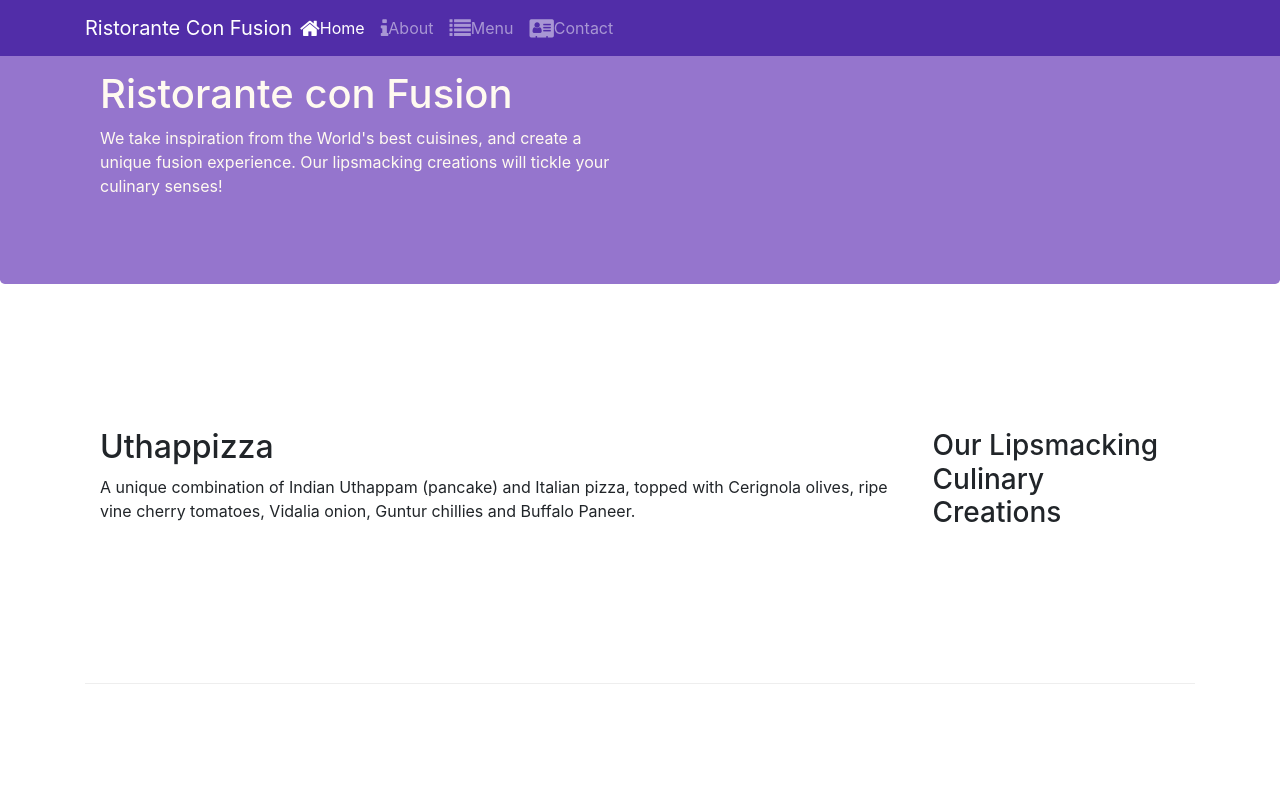
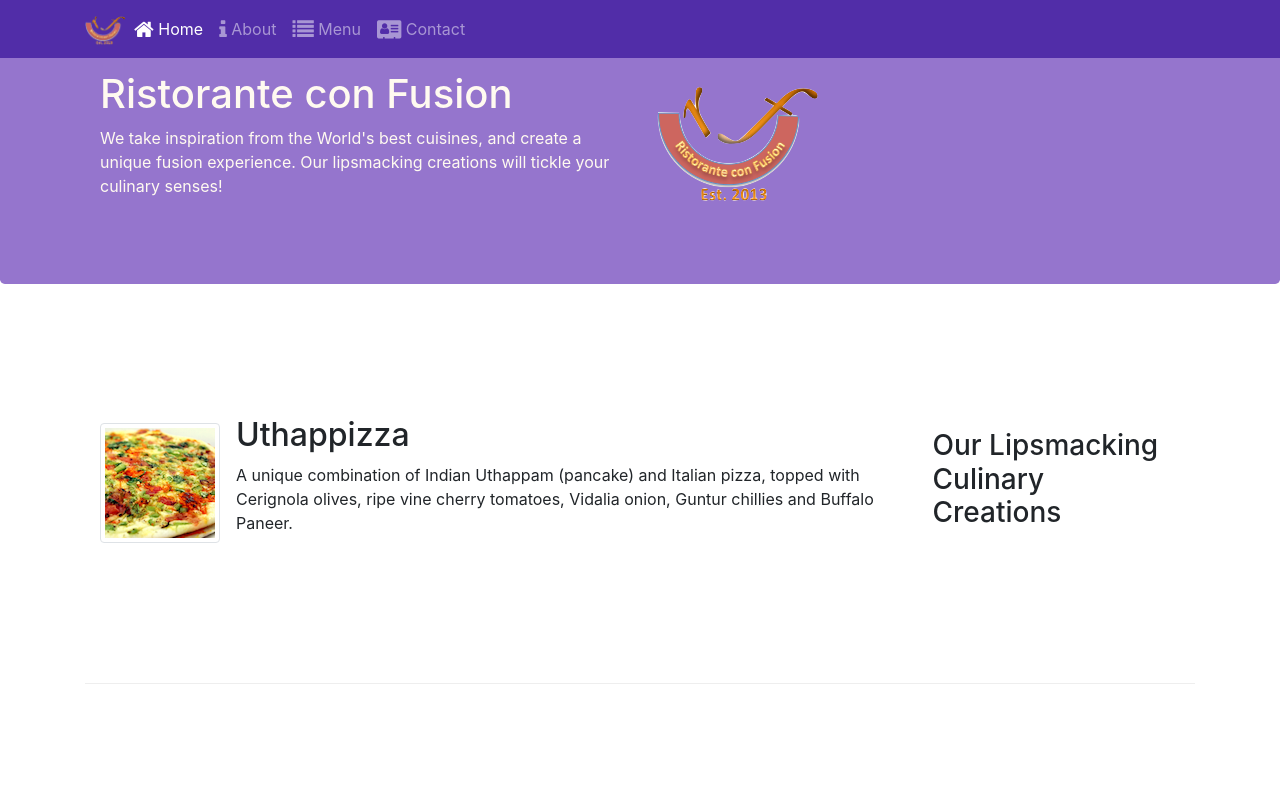
Before and after one commit to DjaMingan/fullstack_mooc, a website: page index.html in a window 1280 px wide. Shown: the top 800 px of the page. Drawn offline with nearby package versions, Linux system fonts and the light colour scheme.

Commit message:
Images & Media

```diff
--- a/index.html
+++ b/index.html
@@ -22,13 +22,13 @@
       <button class="navbar-toggler" type="button" data-toggle="collapse" data-target="#Navbar" name="toggleBtn">
         <span class="navbar-toggler-icon"</span>
       </button>
-        <a class="navbar-brand mr-auto" href="#">Ristorante Con Fusion</a>
+        <a class="navbar-brand mr-auto" href="#"><img src="img/logo.png" height="30" width="41"></a>
         <div class="collapse navbar-collapse" id="Navbar">
           <ul class="navbar-nav mr-auto">
-            <li class="nav-item active"><a class="nav-link" href="#"><span class="fa fa-home fa-lg"></span>Home</a></li>
-            <li class="nav-item"><a class="nav-link" href="./aboutus.html"><span class="fa fa-info fa-lg"></span>About</a></li>
-            <li class="nav-item"><a class="nav-link" href="#"><span class="fa fa-list fa-lg"></span>Menu</a></li>
-            <li class="nav-item"><a class="nav-link" href="./contactus.html"><span class="fa fa-address-card fa-lg"></span>Contact</a></li>
+            <li class="nav-item active"><a class="nav-link" href="#"><span class="fa fa-home fa-lg"></span> Home</a></li>
+            <li class="nav-item"><a class="nav-link" href="./aboutus.html"><span class="fa fa-info fa-lg"></span> About</a></li>
+            <li class="nav-item"><a class="nav-link" href="#"><span class="fa fa-list fa-lg"></span> Menu</a></li>
+            <li class="nav-item"><a class="nav-link" href="./contactus.html"><span class="fa fa-address-card fa-lg"></span> Contact</a></li>
           </ul>
         </div>
     </div>
@@ -41,7 +41,8 @@
                     <h1>Ristorante con Fusion</h1>
                     <p>We take inspiration from the World's best cuisines, and create a unique fusion experience. Our lipsmacking creations will tickle your culinary senses!</p>
                 </div>
-                <div class="col-12 col-sm">
+                <div class="col-12 col-sm align-self-center">
+                  <img src="img/logo.png" class="img-fluid "alt="logo">
                 </div>
             </div>
         </div>
@@ -53,8 +54,13 @@
                 <h3>Our Lipsmacking Culinary Creations</h3>
             </div>
             <div class="col col-sm order-sm-first col-md">
-                <h2>Uthappizza</h2>
-                <p class="d-none d-sm-block">A unique combination of Indian Uthappam (pancake) and Italian pizza, topped with Cerignola olives, ripe vine cherry tomatoes, Vidalia onion, Guntur chillies and Buffalo Paneer.</p>
+              <div class="media">
+                <img class="d-flex mr-3 img-thumbnail align-self-center" src="img/uthappizza.png" alt="uthappizza">
+                  <div class="media-body">
+                    <h2 class="mt-0">Uthappizza</h2>
+                    <p class="d-none d-sm-block">A unique combination of Indian Uthappam (pancake) and Italian pizza, topped with Cerignola olives, ripe vine cherry tomatoes, Vidalia onion, Guntur chillies and Buffalo Paneer.</p>
+                  </div>
+              </div>
             </div>
         </div>
 
@@ -74,9 +80,14 @@
                 <h3>Meet our Culinary Specialists</h3>
             </div>
             <div class="col col-sm order-sm-first col-md">
-                <h2>Alberto Somayya</h2>
-                <h4>Executive Chef</h4>
-                <p class="d-none d-sm-block">Award winning three-star Michelin chef with wide International experience having worked closely with whos-who in the culinary world, he specializes in creating mouthwatering Indo-Italian fusion experiences. </p>
+              <div class="media">
+                <img class="d-flex mr-3 img-thumbnail align-self-center" src="img/alberto.png" alt="alberto">
+                <div class="media-body">
+                  <h2>Alberto Somayya</h2>
+                  <h4>Executive Chef</h4>
+                  <p class="d-none d-sm-block">Award winning three-star Michelin chef with wide International experience having worked closely with whos-who in the culinary world, he specializes in creating mouthwatering Indo-Italian fusion experiences. </p>
+                </div>
+              </div>
             </div>
         </div>
     </div>
```
Also changed, not shown: aboutus.html (+5 -5 lines), contactus.html (+6 -6 lines), img/alberto.png (added), img/buffet.png (added), img/logo.png (added), img/uthappizza.png (added), 1 other file.
